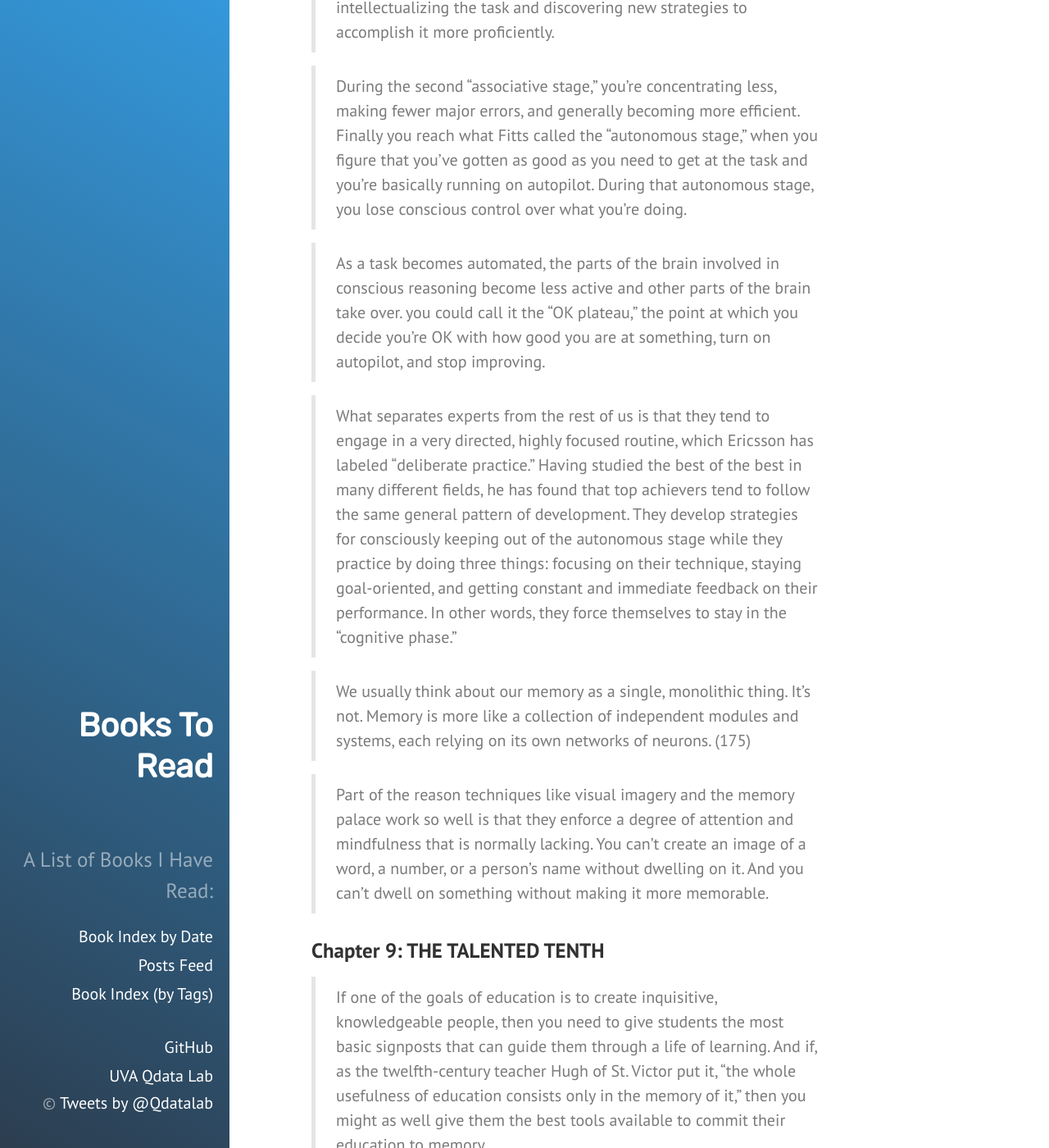
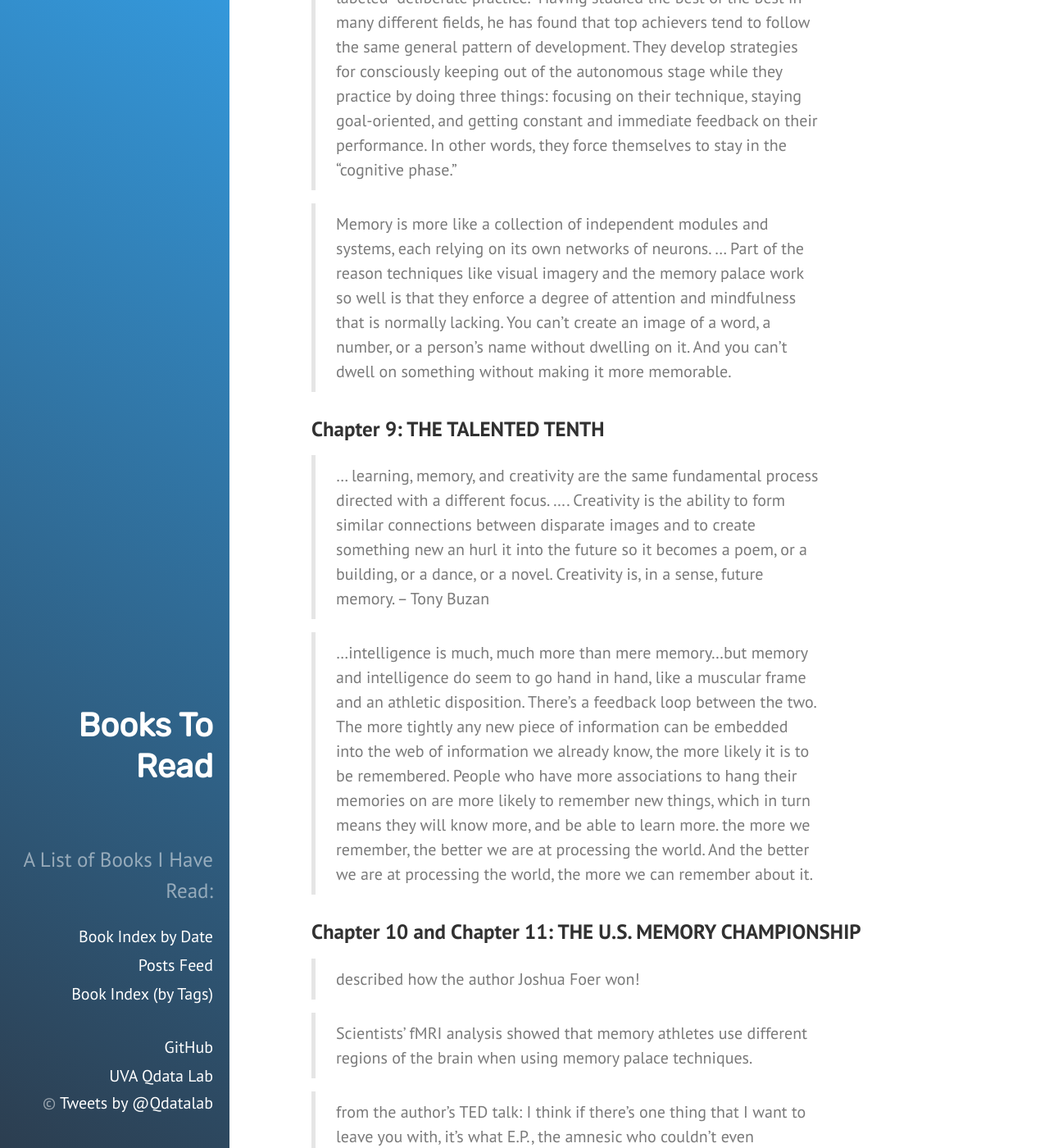
Before and after one commit to qiyanjun/books2read, a Jekyll site: the page built from _posts/2019-08-15-MoonWalk.md, in a window 1280 px wide and 1400 px high, scrolled down 5558 px. Shown: the whole window at 82% size. Built offline with Jekyll 4.4.1, drawn with Linux system fonts in a browser that asks for light colours; some of the changed text lies outside the part shown.

Commit message:
Update 2019-08-15-MoonWalk.md

```diff
--- a/_posts/2019-08-15-MoonWalk.md
+++ b/_posts/2019-08-15-MoonWalk.md
@@ -36,8 +36,6 @@
 
 ### Chapter 3:  THE EXPERT EXPERT
 
-> Everyone has a great memory for something. There is something about mastering a specific field that breeds a better memory for the details of that field. But what is that something? And can that something somehow be generalized, so that anyone can acquire it?
-
 > Experts see the world differently. They notice things that nonexperts don’t see.
 
 > ..…our ability to process information and make decisions in world is limited by a fundamental constraint: We can only think about roughly seven things at a time.
@@ -64,19 +62,16 @@
 > One of the many mysteries of memory is why an amnesic like EP should be able to remember when the atomic bomb fell on Hiroshima but not the much more recent fall of the Berlin Wall.
 
 ### Chapter 5: THE MEMORY PALACE  / “elaborative encoding.”
-> The principle underlying all memory techniques is that our brains don’t remember all types of information equally well. … The point of memory techniques is  to take the kinds of memories our brains aren’t good at holding on to and transform them into the kinds of memories our brains were built for.
 
-> “The general idea with most memory techniques is to change whatever boring thing is being inputted into your memory into something that is so colorful, so exciting, and so different from anything you’ve seen before that you can’t possibly forget it. … That’s what elaborative encoding is.”.
+> “The general idea with most memory techniques is to change whatever boring thing is being inputted into your memory into something that is so colorful, so exciting, and so different from anything you’ve seen before that you can’t possibly forget it. … That’s what elaborative encoding is.”. ... The principle of the memory palace, is to use one’s exquisite spatial memory to structure and store information whose order comes less naturally…
 
 
 > Artificial memory is the software you run on your hardware. | Artificial memory, the anonymous author continues, has two basic components: images and places. Images represent the contents of what one wishes to remember. Places — or loci, as they’re called in the original Latin — are where those images are stored.
 
 
-> The principle of the memory palace, is to use one’s exquisite spatial memory to structure and store information whose order comes less naturally…
+
 
 ### Chapter 6: HOW TO MEMORIZE A POEM
-
-> Before .. embark on any serious degree of memory training, .. first needed a stockpile of memory palaces at my disposal.
 
 > … our brains, in the most reductive sense, are fundamentally prediction and planning machines. And to work efficiently, they have to find order in the chaos of possible memories. From the vast amounts of data pouring in through the senses, our brains must quickly sift out which information is likely to have some bearing on the future, attend to that, and ignore the noise. Much of the chaos that our brains filter out is words, because more often than not, the actual language that conveys an idea is just window dressing. What matters is the meaning of those words. And that’s what our brains are so good at remembering.
 
@@ -86,9 +81,7 @@
 
 > It was probably not until about the ninth century, around the same time that spacing became common and the catalog of punctuation marks grew richer, that the page provided enough information for silent reading to become common.  ... Ancient texts couldn’t be readily scanned. You couldn’t pull a scroll off the shelf and quickly find a specific excerpt unless you had some baseline familiarity with the entire text.
 
-> As books became easier and easier to consult, the imperative to hold their contents in memory became less and less relevant, ... To our memory-bound predecessors, the goal of training one’s memory was not to become a “living book,” but rather a “living concordance,” a walking index of everything one had read, and all the information one had acquired.
-
-> Today, we read books “extensively,” without much in the way of sustained focus, and, with rare exceptions, we read each book only once. ...
+> As books became easier and easier to consult, the imperative to hold their contents in memory became less and less relevant, ... To our memory-bound predecessors, the goal of training one’s memory was not to become a “living book,” but rather a “living concordance,” a walking index of everything one had read, and all the information one had acquired. .. Today, we read books “extensively,” without much in the way of sustained focus, and, with rare exceptions, we read each book only once. ...
 
 
 ### Chapter 8:  THE OK PLATEAU
@@ -103,18 +96,13 @@
 
 > What separates experts from the rest of us is that they tend to engage in a very directed, highly focused routine, which Ericsson has labeled “deliberate practice.” Having studied the best of the best in many different fields, he has found that top achievers tend to follow the same general pattern of development. They develop strategies for consciously keeping out of the autonomous stage while they practice by doing three things: focusing on their technique, staying goal-oriented, and getting constant and immediate feedback on their performance. In other words, they force themselves to stay in the “cognitive phase.”
 
-> We usually think about our memory as a single, monolithic thing. It’s not. Memory is more like a collection of independent modules and systems, each relying on its own networks of neurons. (175)
-
-> Part of the reason techniques like visual imagery and the memory palace work so well is that they enforce a degree of attention and mindfulness that is normally lacking. You can’t create an image of a word, a number, or a person’s name without dwelling on it. And you can’t dwell on something without making it more memorable.
+> Memory is more like a collection of independent modules and systems, each relying on its own networks of neurons. ... Part of the reason techniques like visual imagery and the memory palace work so well is that they enforce a degree of attention and mindfulness that is normally lacking. You can’t create an image of a word, a number, or a person’s name without dwelling on it. And you can’t dwell on something without making it more memorable.
 
 
 
 ### Chapter 9:  THE TALENTED TENTH
 
-
-> If one of the goals of education is to create inquisitive, knowledgeable people, then you need to give students the most basic signposts that can guide them through a life of learning. And if, as the twelfth-century teacher Hugh of St. Victor put it, “the whole usefulness of education consists only in the memory of it,” then you might as well give them the best tools available to commit their education to memory.
-
-> In fact, learning, memory, and creativity are the same fundamental process directed with a different focus. .... Creativity is the ability to form similar connections between disparate images and to create something new an hurl it into the future so it becomes a poem, or a building, or a dance, or a novel. Creativity is, in a sense, future memory. – Tony Buzan
+> ... learning, memory, and creativity are the same fundamental process directed with a different focus. .... Creativity is the ability to form similar connections between disparate images and to create something new an hurl it into the future so it becomes a poem, or a building, or a dance, or a novel. Creativity is, in a sense, future memory. – Tony Buzan
 
 
 > …intelligence is much, much more than mere memory…but memory and intelligence do seem to go hand in hand, like a muscular frame and an athletic disposition. There’s a feedback loop between the two. The more tightly any new piece of information can be embedded into the web of information we already know, the more likely it is to be remembered. People who have more associations to hang their memories on are more likely to remember new things, which in turn means they will know more, and be able to learn more. the more we remember, the better we are at processing the world. And the better we are at processing the world, the more we can remember about it.
```
